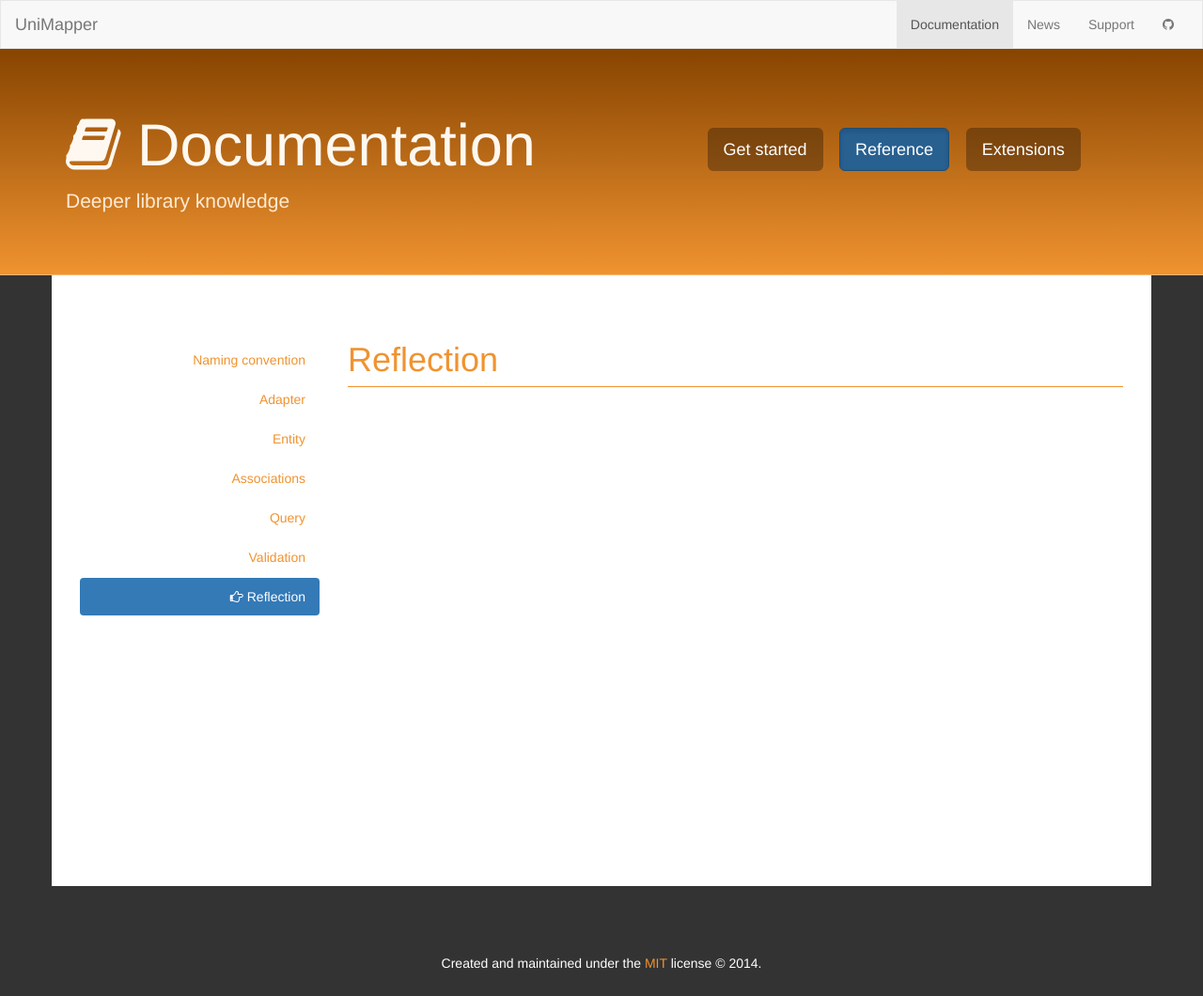
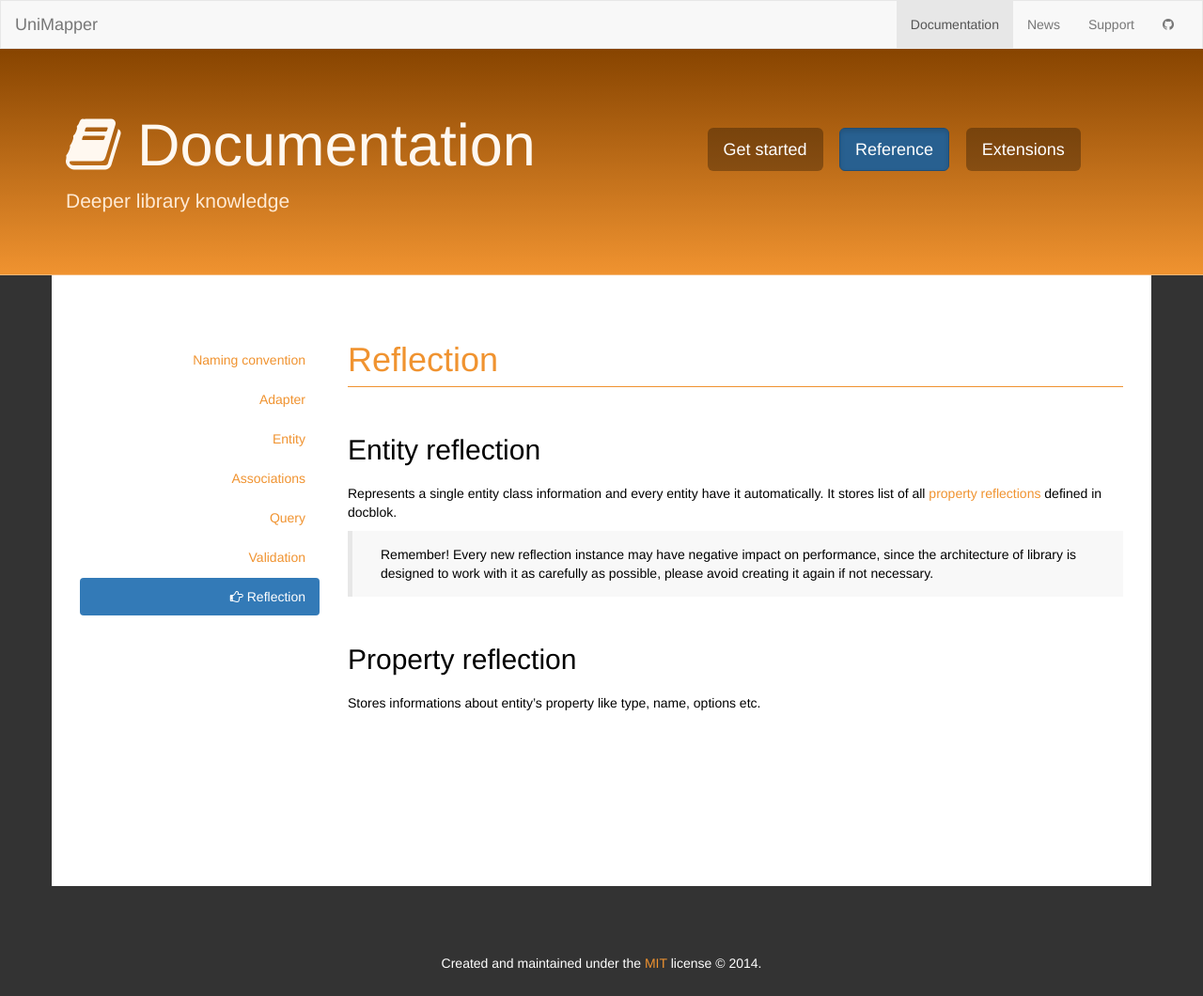
Before and after one commit to unimapper/unimapper.github.io, a Jekyll site: the page built from docs/reference/reflection.md, in a window 1280 px wide. Shown: the whole page at 94% size. Built offline with Jekyll 4.4.1, drawn with Linux system fonts in a browser that asks for light colours; nearby versions of some CDN libraries; the repository's description, which GitHub fills in, is left out; grey boxes are pictures that could not be loaded.

Commit message:
docs: reflection

```diff
--- a/docs/reference/reflection.md
+++ b/docs/reference/reflection.md
@@ -3,3 +3,10 @@
 title: Reflection
 permalink: /docs/reference/reflection/
 ---
+## Entity reflection
+Represents a single entity class information and every entity have it automatically. It stores list of all [property reflections](#property-reflection) defined in docblok.
+
+> Remember! Every new reflection instance may have negative impact on performance, since the architecture of library is designed to work with it as carefully as possible, please avoid creating it again if not necessary.
+
+## Property reflection
+Stores informations about entity's property like type, name, options etc.
```
